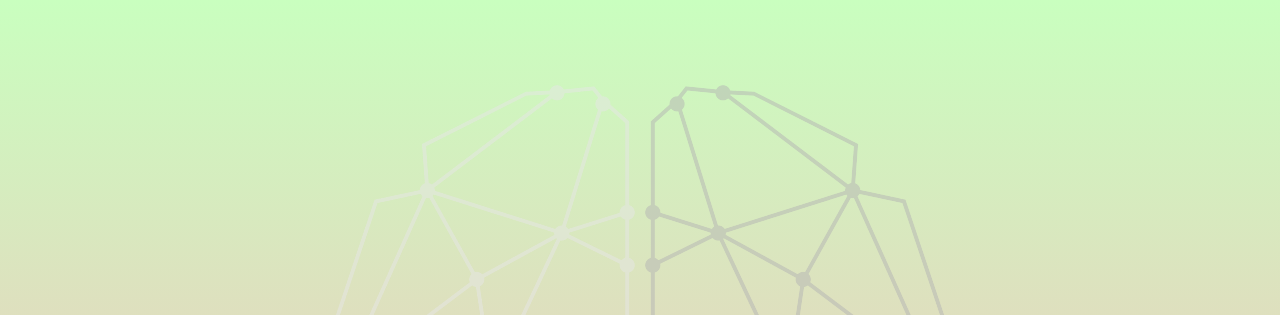
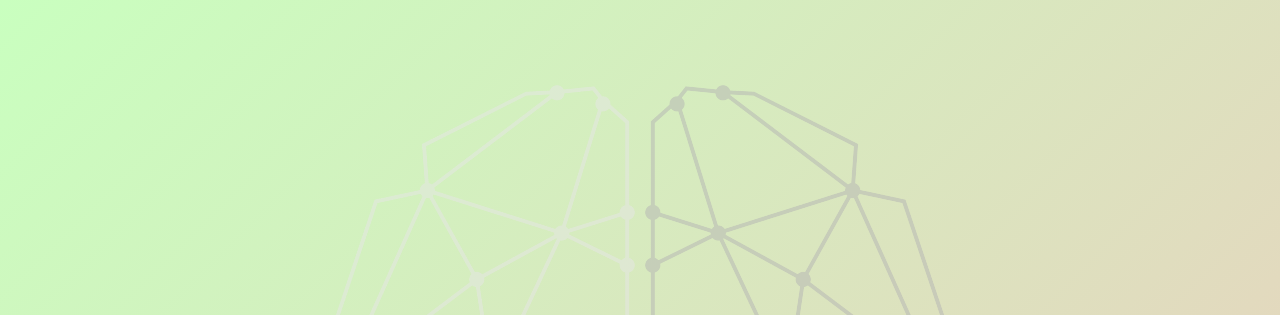
Before and after one commit to udyat-miet/udyat-miet.github.io, a plain HTML site: page index.html in a window 1280 px wide. Shown: the top 315 px of the page. Drawn offline with nearby package versions, Linux system fonts and the light colour scheme.

Commit message:
Animate gradient

```diff
--- a/css/style.css
+++ b/css/style.css
@@ -182,9 +182,21 @@ footer {
 }
 
 #intro {
-  background: #d5dee7;
-  background: url(../img/brain-geometry.png) no-repeat fixed center, linear-gradient(to top, #d5dee7 0%, #ffafbd 0%, #c9ffbf 100%);
+  background: url(../img/brain-geometry.png) no-repeat fixed center;
   height: 86vh;
+}
+
+#intro:before {
+  content: '';
+  position: absolute;
+  top: 0;
+  left: 0;
+  width: 100%;
+  height: 100%;
+  z-index: -1;
+  background-image: linear-gradient(315deg, #d5dee7 0%, #ffafbd 0%, #c9ffbf 100%);
+  background-size: 200%;
+  animation: gradient-anim 5s linear infinite;
 }
 
 #pre-header {
@@ -318,6 +330,28 @@ footer {
 }
 
 /* animations */
+@keyframes gradient-anim {
+  0% {
+    background-position: 0% 0%;
+  }
+
+  25% {
+    background-position: 0% 100%;
+  }
+
+  50% {
+    background-position: 100% 100%;
+  }
+
+  75% {
+    background-position: 100% 0%;
+  }
+
+  100% {
+    background-position: 0% 0%;
+  }
+}
+
 @keyframes floating-text {
   0% {
     text-shadow: 5px 15px rgba(0, 0, 0, 0.4);
```
